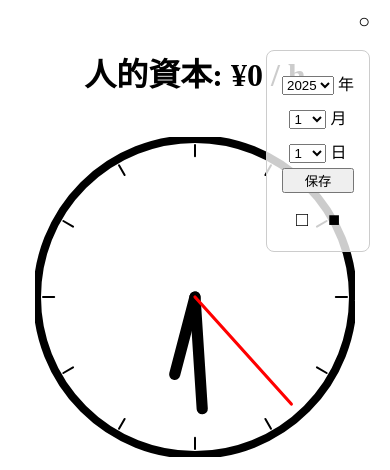
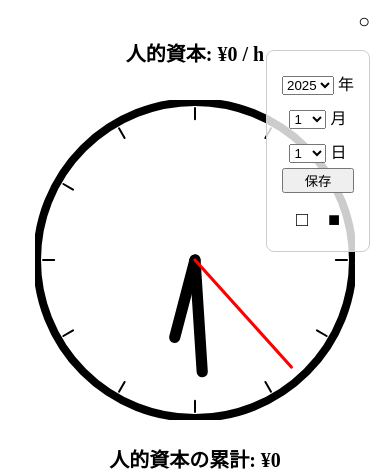
Before and after one commit to babaginji/invest_clock, a Flask app: page / in a window 390 px wide. Shown: the top 470 px of the page. Run offline with Flask 3, Linux system fonts and the light colour scheme.

Commit message:
Fix responsive design for mobile

```diff
--- a/static/style.css
+++ b/static/style.css
@@ -34,3 +34,11 @@ body{background-color:var(--bg-color);color:var(--text-color);transition:0.3s;}
    合計表示
 -------------------- */
 #totalValue{margin-top:20px;font-size:20px;font-weight:bold;}
+/* --------------------
+   現在価値表示（人的資本）を累計と同じサイズに
+-------------------- */
+#timeValue {
+    font-size: 20px;          /* 累計表示と同じサイズ */
+    font-weight: bold;
+    margin-top: 10px;
+}
```
